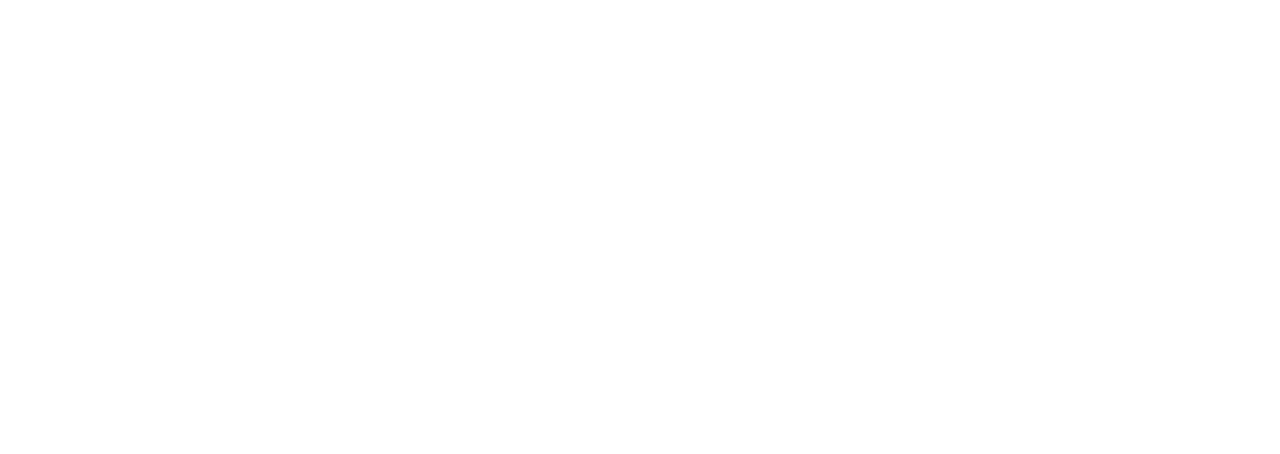
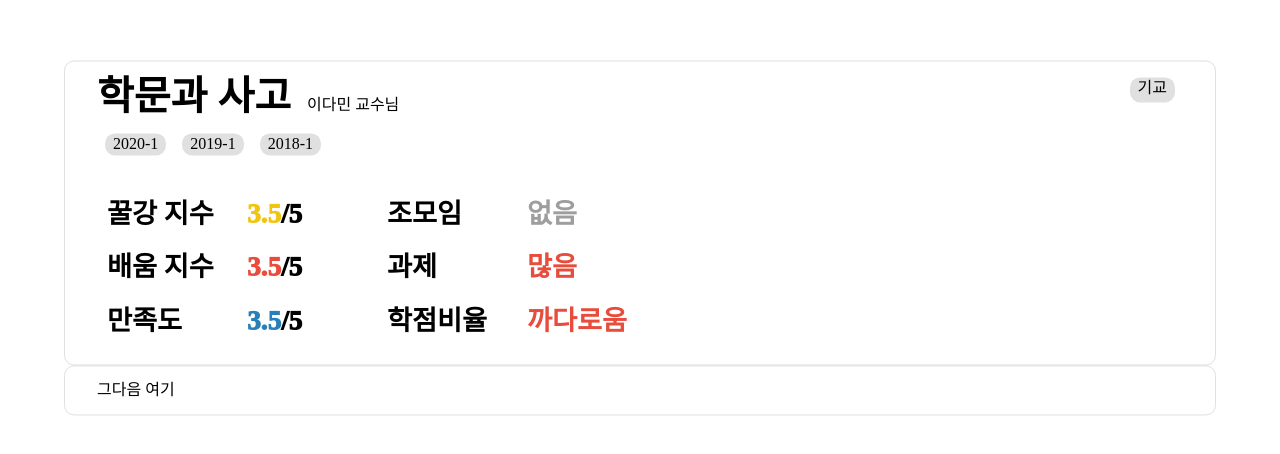
Before and after one commit to uswLectureEvaluation/frontend, a React (Create React App) app in the folder 정충일/il/: page /lectureinfo in a window 1280 px wide. Shown: the part 162-616 px from the top of the page. Built offline with nearby package versions, Linux system fonts and the light colour scheme; the HTML template or start-up script is replaced by a standard one.

Commit message:
update : 평균 지수 컴포넌트 프레임

```diff
--- a/정충일/il/src/pages/LectureInfo/index.jsx
+++ b/정충일/il/src/pages/LectureInfo/index.jsx
@@ -1,11 +1,69 @@
 import React from 'react';
+import * as Styled from './styled';
 import { Positioner } from '../../components/Wrapper/styled'
 
 const LectureInfo = () => {
 
     return (
         <Positioner>
+            <Styled.GlobalStyle />
+            <Styled.Wrapper>
+                <Styled.Content>
+                    <Styled.TitleWrapper id='top'>
+                        <div>
+                            <Styled.TitleWrapper>
+                                <Styled.Title>학문과 사고</Styled.Title>
+                                <Styled.Professor>이다민 교수님</Styled.Professor>
+                            </Styled.TitleWrapper>
+                            <Styled.TitleWrapper>
+                                <Styled.Option> 2020-1 </Styled.Option>
+                                <Styled.Option> 2019-1 </Styled.Option>
+                                <Styled.Option> 2018-1 </Styled.Option>
+                            </Styled.TitleWrapper>
+                        </div>
+                        <Styled.Option id='type'>
+                            기교
+                        </Styled.Option>
+                    </Styled.TitleWrapper>
+                    <div>
+                        <Styled.IndexWrapper id='first'>
+                            <Styled.Index>
+                                <Styled.IndexGroup>꿀강 지수</Styled.IndexGroup>
+                                <Styled.IndexGroup><Styled.Color style={{ color: "#f1c40f" }}>3.5</Styled.Color>/5</Styled.IndexGroup>
+                            </Styled.Index>
+                            <Styled.Index>
+                                <Styled.IndexGroup>조모임</Styled.IndexGroup>
+                                <Styled.IndexGroup><Styled.Color style={{ color: "#9e9e9e" }}>없음</Styled.Color></Styled.IndexGroup>
+                            </Styled.Index>
+                        </Styled.IndexWrapper>
 
+                        <Styled.IndexWrapper>
+                            <Styled.Index>
+                                <Styled.IndexGroup>배움 지수</Styled.IndexGroup>
+                                <Styled.IndexGroup><Styled.Color style={{ color: "#e74c3c" }}>3.5</Styled.Color>/5</Styled.IndexGroup>
+                            </Styled.Index>
+                            <Styled.Index>
+                                <Styled.IndexGroup>과제</Styled.IndexGroup>
+                                <Styled.IndexGroup><Styled.Color style={{ color: "#e74c3c" }}>많음</Styled.Color></Styled.IndexGroup>
+                            </Styled.Index>
+                        </Styled.IndexWrapper>
+                        <Styled.IndexWrapper>
+                            <Styled.Index>
+                                <Styled.IndexGroup>만족도</Styled.IndexGroup>
+                                <Styled.IndexGroup><Styled.Color style={{ color: "#2980b9" }}>3.5</Styled.Color>/5</Styled.IndexGroup>
+                            </Styled.Index>
+                            <Styled.Index>
+                                <Styled.IndexGroup>학점비율</Styled.IndexGroup>
+                                <Styled.IndexGroup><Styled.Color style={{ color: "#e74c3c" }}>까다로움</Styled.Color></Styled.IndexGroup>
+                            </Styled.Index>
+                        </Styled.IndexWrapper>
+
+                    </div>
+                </Styled.Content>
+                <Styled.Content>
+                    그다음 여기
+                </Styled.Content>
+            </Styled.Wrapper>
         </Positioner>
     )
 }
--- a/정충일/il/src/pages/LectureInfo/styled.js
+++ b/정충일/il/src/pages/LectureInfo/styled.js
@@ -1 +1,80 @@
-import styled from 'styled-components';
+import styled, { createGlobalStyle } from 'styled-components';
+
+export const GlobalStyle = createGlobalStyle`
+  #root>div {
+      width: 90%;
+      @media only screen and (min-width: 768px) {
+        width: 90%;
+    }
+  }
+`;
+
+export const Content = styled.div`
+    border-radius: 10px;
+    border: 1px solid rgb(224, 224, 224);
+    padding: 1rem 2rem;
+`
+
+export const Color = styled.div`
+    color: black;
+`
+
+export const TitleWrapper = styled.div`
+    display: flex;
+
+    &#top {
+        justify-content: space-between;
+    }
+`
+
+export const Wrapper = styled.div`
+`
+
+export const Title = styled.div`
+    font-size : 2.5rem;
+    font-weight : 1000;
+    margin-bottom : 1rem;
+    text-align: center;
+`
+
+export const Professor = styled.div`
+    display: flex;
+    align-items: center;
+    padding-left: 1rem;
+`
+
+export const Option = styled.div`
+    border-radius: 10px;
+    background-color: rgb(224,224,224);
+    text-align: center;
+    padding: 0.2rem 0.5rem;
+    margin: 0 0.5rem;
+
+    &#type {
+        height: 25px;
+    }
+`
+
+export const Index = styled.div`
+    font-size : 1.7rem;
+    font-weight : 1000;
+    margin: 0.2rem 0;
+    text-align: center;
+    display: flex;
+    width: 280px;
+`
+
+export const IndexWrapper = styled.div`
+    display: flex;
+
+    &#first {
+        margin-top: 2rem;
+    }
+`
+
+export const IndexGroup = styled.div`
+    padding: 10px;
+    width: 140px;
+    text-align: left;
+    display: flex;
+`
```
